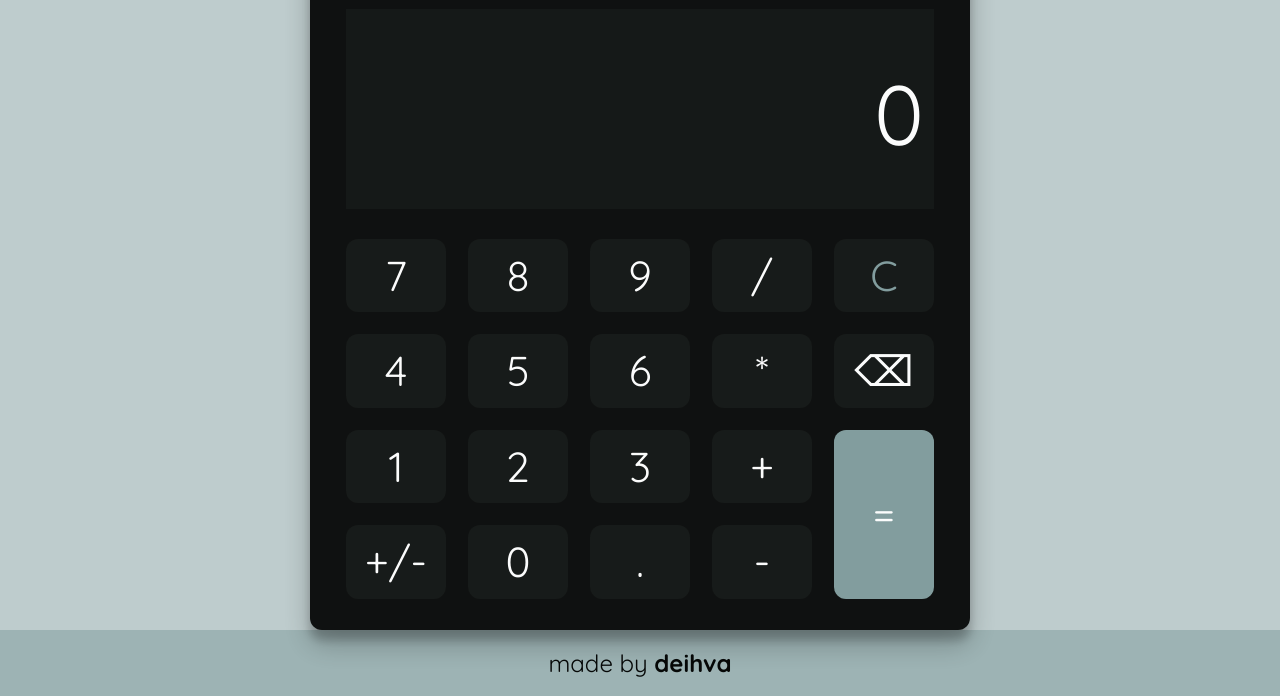
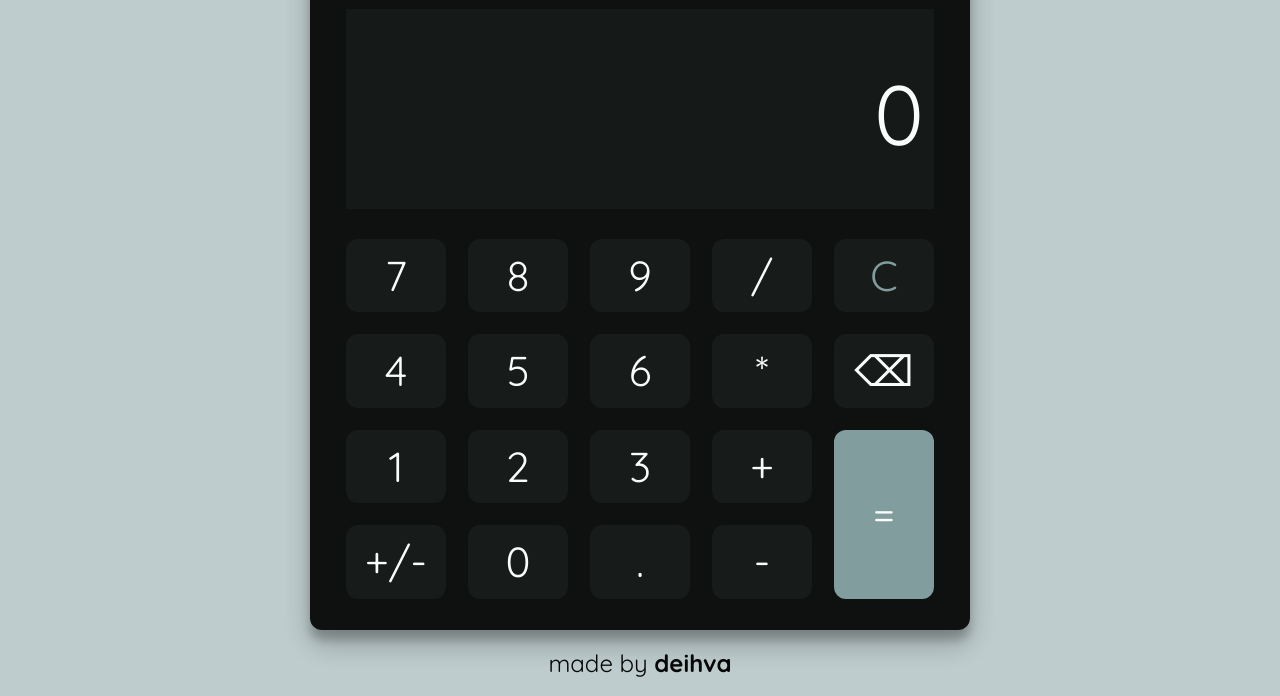
Before and after one commit to vdermann/calculator, a plain HTML site: page index.html in a window 1280 px wide. Shown: the part 170-866 px from the top of the page. Drawn offline with Linux system fonts and the light colour scheme; a web font is replaced by a local one.

Commit message:
Just decided to remove the background color of the footer.

```diff
--- a/style.css
+++ b/style.css
@@ -112,5 +112,4 @@ footer {
     padding: 18px;
     font-size: 24px;
     color: #060807;
-    background-color: #7F9B9C80;
 }
```
